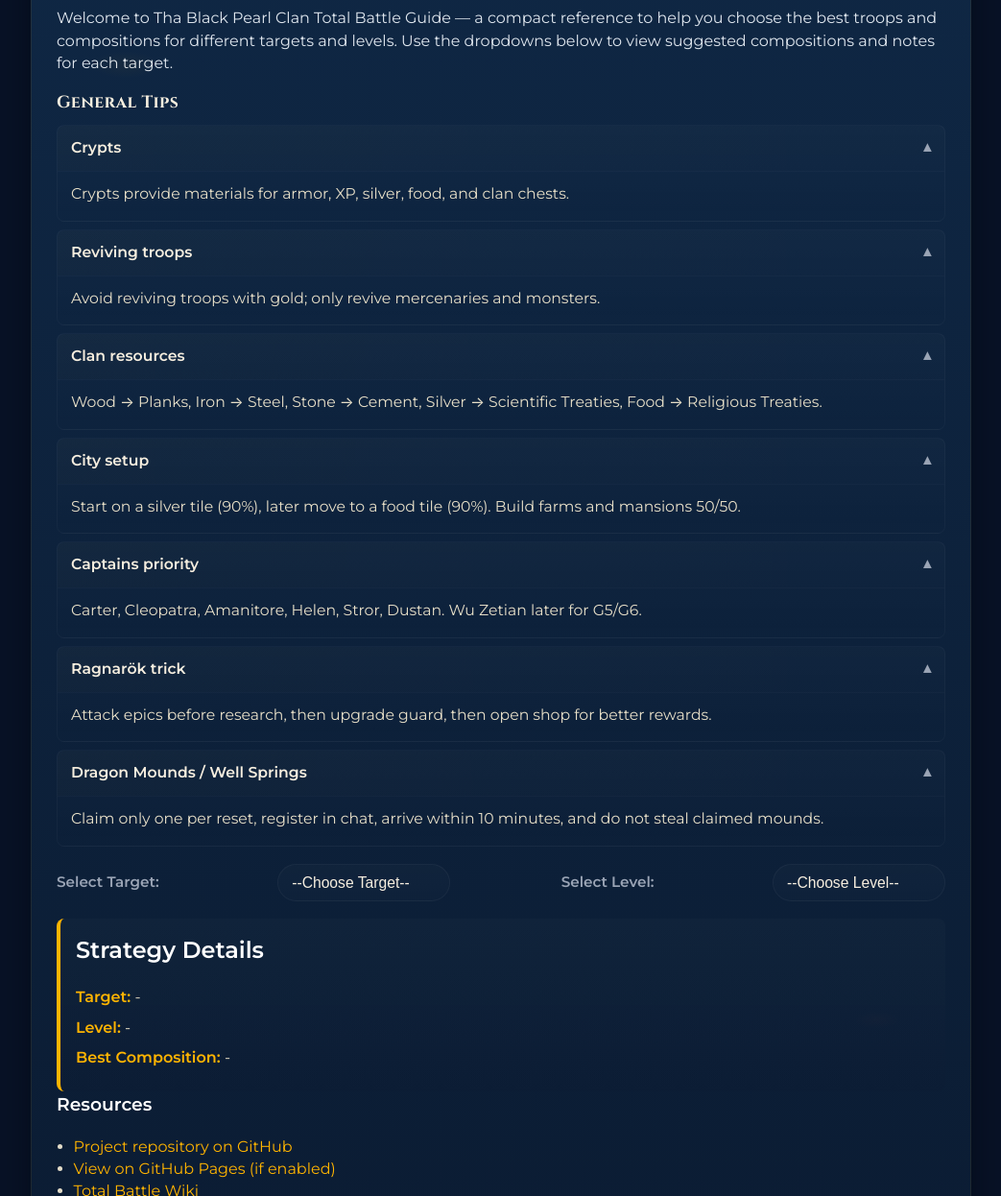
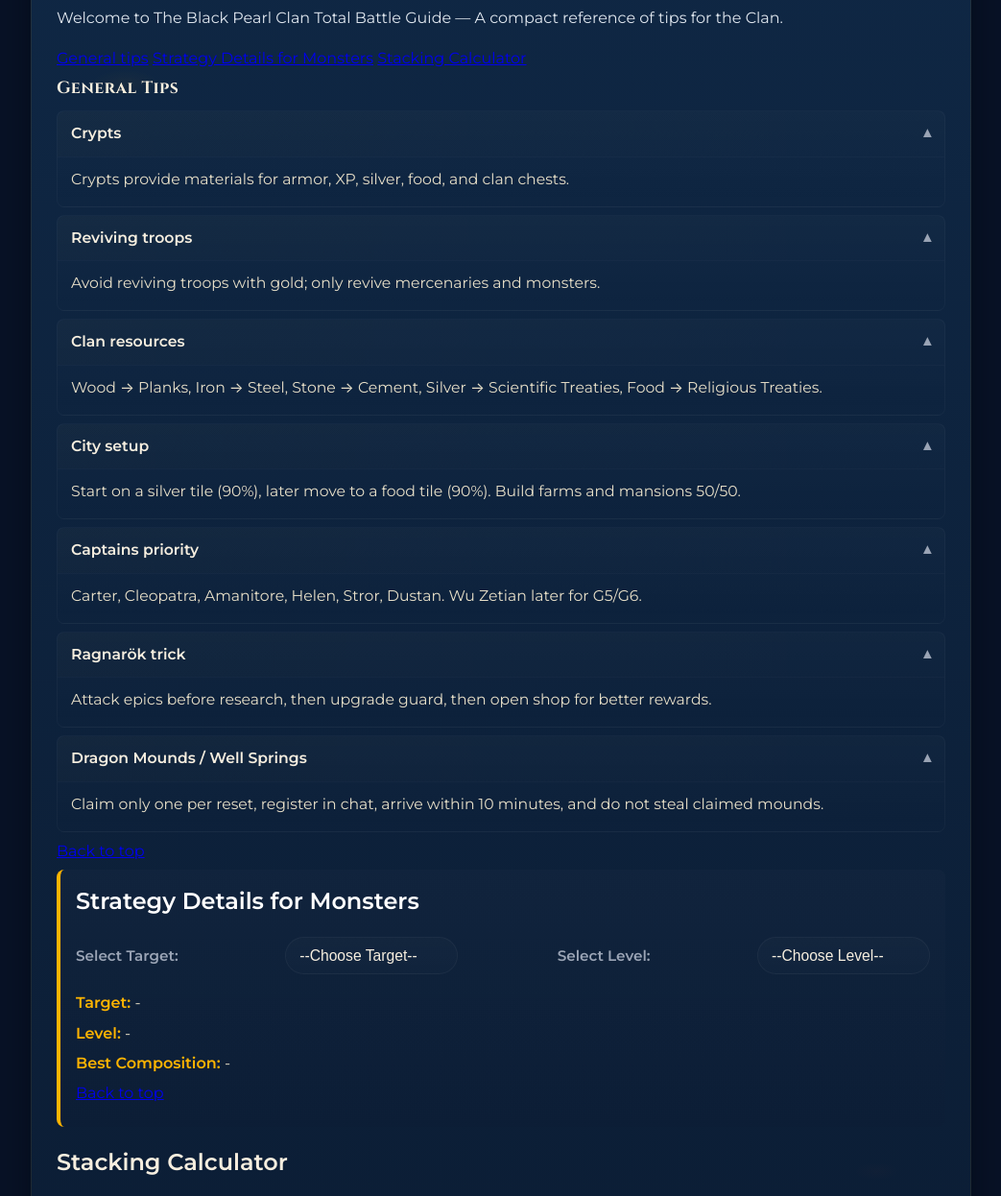
Before and after one commit to theblackpearl-totalbattle/guide, a plain HTML site: page index.html in a window 1280 px wide. Shown: the part 124-1370 px from the top of the page at 96% size, without its empty margins (118-1161 px from the left). Drawn offline with Linux system fonts and the light colour scheme.

Commit message:
Revise intro and move selectors inside strategy box
Updated intro text and reorganized selectors.

```diff
--- a/index.html
+++ b/index.html
@@ -9,16 +9,23 @@
 </head>
 <body>
     <div class="container">
+        <a id="top"></a>
         <h1>Total Battle Strategy Guide</h1>
 
-        <!-- Intro / description -->
+        <!-- Intro / description (updated as requested) -->
         <p class="intro">
-            Welcome to Tha Black Pearl Clan Total Battle Guide — a compact reference to help you choose the best troops and compositions
-            for different targets and levels. Use the dropdowns below to view suggested compositions and notes for each target.
+            Welcome to The Black Pearl Clan Total Battle Guide — A compact reference of tips for the Clan.
         </p>
 
+        <!-- Horizontal top menu (all buttons visible) -->
+        <nav class="top-menu" role="navigation" aria-label="Top menu">
+            <a class="menu-btn" href="#general-tips">General tips</a>
+            <a class="menu-btn" href="#strategy-monsters">Strategy Details for Monsters</a>
+            <a class="menu-btn" href="#stacking-calculator">Stacking Calculator</a>
+        </nav>
+
         <!-- General Tips (subtitle + organized content as accordion) -->
-        <section class="general-tips" aria-labelledby="general-tips-heading">
+        <section id="general-tips" class="general-tips" aria-labelledby="general-tips-heading">
             <h2 id="general-tips-heading">General Tips</h2>
 
             <!-- Each tip uses a native details/summary element for accessibility.
@@ -71,8 +78,14 @@
                     Claim only one per reset, register in chat, arrive within 10 minutes, and do not steal claimed mounds.
                 </div>
             </details>
+
+            <p class="back-link"><a href="#top">Back to top</a></p>
         </section>
 
+        <div class="result-box">
+            <h2 id="strategy-monsters">Strategy Details for Monsters</h2>
+
+            <!-- Selectors moved inside the Strategy Details box as requested -->
             <div class="selectors">
                 <label for="targetSelect">Select Target:</label>
                 <select id="targetSelect">
@@ -85,13 +98,21 @@
                 </select>
             </div>
 
-        <div class="result-box">
-            <h2>Strategy Details</h2>
             <p><strong>Target:</strong> <span id="targetName">-</span></p>
             <p><strong>Level:</strong> <span id="levelValue">-</span></p>
             <p><strong>Best Composition:</strong> <span id="composition">-</span></p>
             <p id="extraNote"></p>
+
+            <p class="back-link"><a href="#top">Back to top</a></p>
         </div>
+
+        <!-- Stacking Calculator section (placeholder) -->
+        <section id="stacking-calculator" class="stacking" aria-labelledby="stacking-heading">
+            <h2 id="stacking-heading">Stacking Calculator</h2>
+            <p class="tip-content">This is a placeholder for the Stacking Calculator. If you want, I can add a working calculator here (inputs for stacking bonuses, troop counts, etc.).</p>
+
+            <p class="back-link"><a href="#top">Back to top</a></p>
+        </section>
 
         <!-- Resources section with links -->
         <section class="resources" aria-label="Resources">
```
Lines whose indentation alone changed are shown as unchanged.
